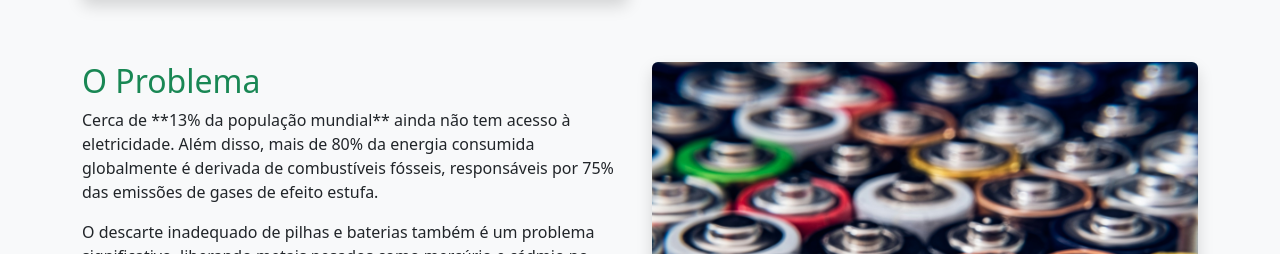
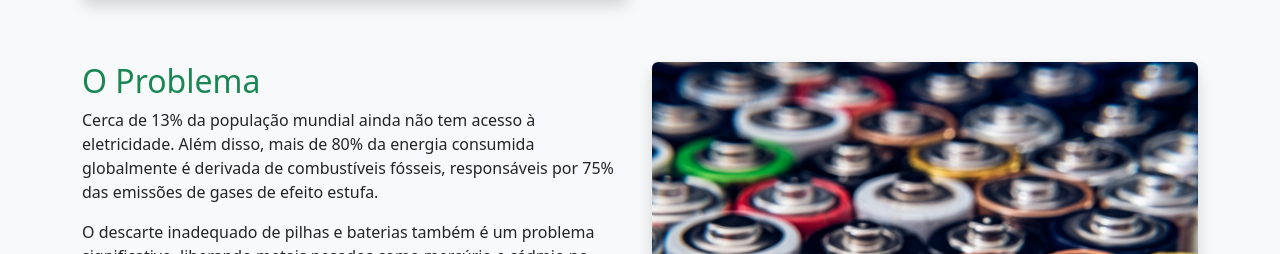
Before and after one commit to Pedro-Josue/Site_GS, a React (Vite) app: page /sobre in a window 1280 px wide. Shown: the part 904-1158 px from the top of the page. Built offline with nearby package versions, Linux system fonts and the light colour scheme.

Commit message:
toques finais pt2

```diff
--- a/src/routes/Sobre.jsx
+++ b/src/routes/Sobre.jsx
@@ -59,7 +59,7 @@ const Sobre = () => {
             <Col md={6}>
               <h2 className="text-success">O Problema</h2>
               <p>
-                Cerca de **13% da população mundial** ainda não tem acesso à eletricidade. Além disso,
+                Cerca de 13% da população mundial ainda não tem acesso à eletricidade. Além disso,
                 mais de 80% da energia consumida globalmente é derivada de combustíveis fósseis,
                 responsáveis por 75% das emissões de gases de efeito estufa.
               </p>
```
